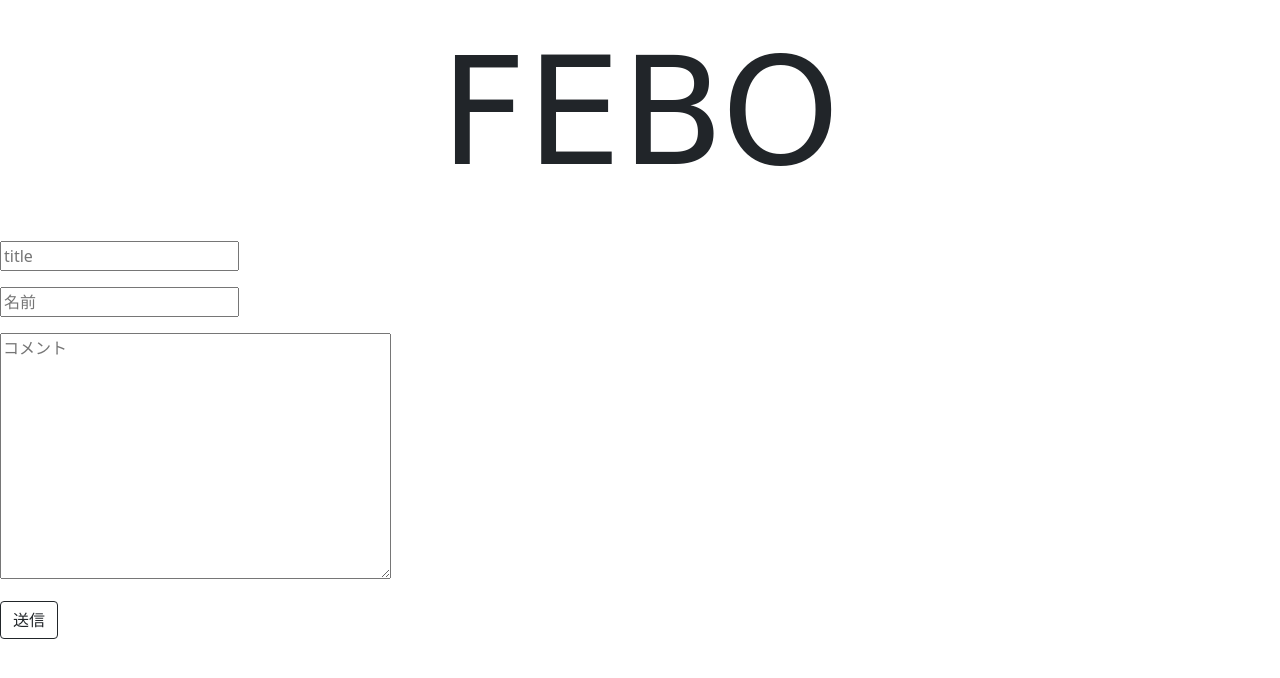
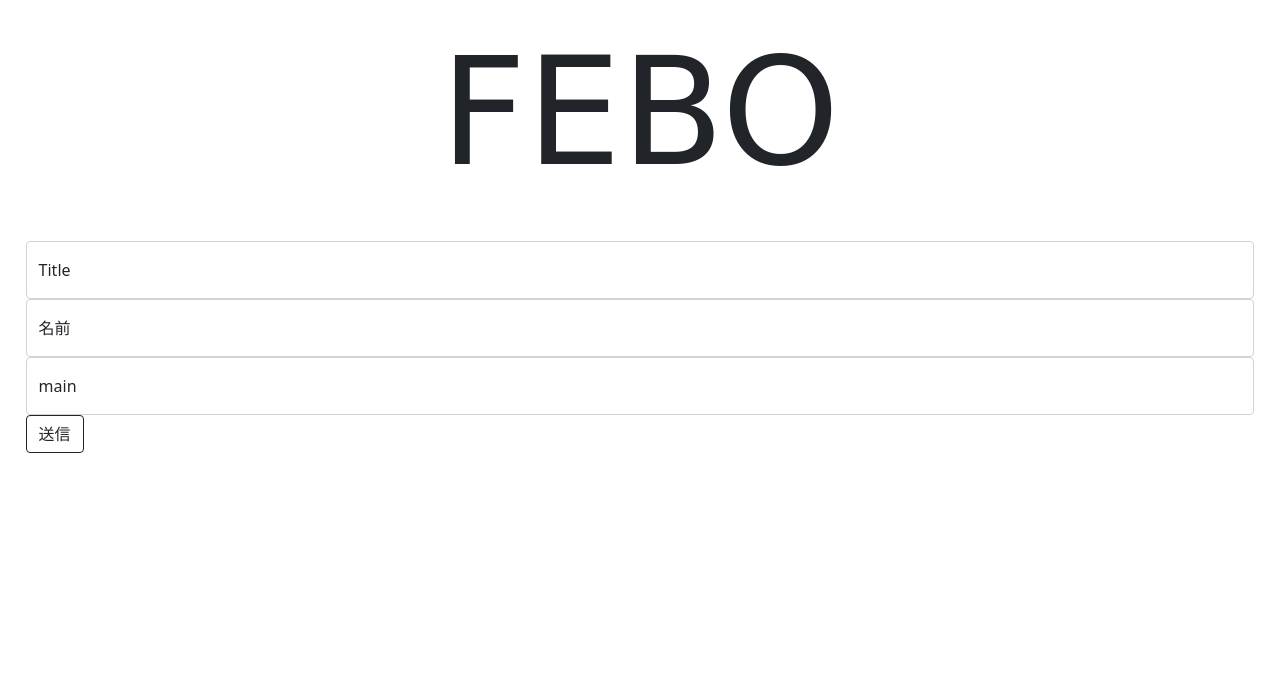
Before and after one commit to kanepasu/FEBO, a plain HTML site: page index.html in a window 1280 px wide. Drawn offline with nearby package versions, Linux system fonts and the light colour scheme; no server answers; a web font is replaced by a local one.

Commit message:
Update index.html

```diff
--- a/index.html
+++ b/index.html
@@ -8,6 +8,7 @@
     <title>FEBO</title>
     <link rel="stylesheet" href="febo.css">
     <link href="https://cdn.jsdelivr.net/npm/bootstrap@5.0.2/dist/css/bootstrap.min.css" rel="stylesheet" integrity="sha384-EVSTQN3/azprG1Anm3QDgpJLIm9Nao0Yz1ztcQTwFspd3yD65VohhpuuCOmLASjC" crossorigin="anonymous">
+    <link rel="stylesheet" href="https://fonts.googleapis.com/css2?family=Material+Symbols+Outlined:opsz,wght,FILL,GRAD@48,400,0,0" />
 </head>
 
 <body>
@@ -15,15 +16,23 @@
         <div class="title">
             <p>FEBO</p>
         </div>
-        <div>
+        <div class="mainna">
             <form
                 action="https://docs.google.com/forms/d/e/1FAIpQLSccx8zsXKsc3xyEQGlya3ufkDnuT21dNPQqcCmNkjacYAAk2g/formResponse"
                 target="hidden_iframe" method="post" onsubmit="return test(this.wcheck.value)">
-                <p><input name="entry.1087744322" placeholder="title"></p>
-                <p><input name="entry.276988893" placeholder="名前" value="" required></p>
-                <p><textarea name="entry.1362727336" placeholder="コメント" rows="10" cols="40" maxlength="400" id="wcheck"
-                        required></textarea></p>
-                <input type="submit" id="submitbutton" value="送信" class="btn btn-outline-dark">
+                <div class="form-floating">
+                    <input name="entry.1087744322" type="text" class="form-control" id="floatingPassword" placeholder="Password">
+                    <label for="floatingPassword">Title</label>
+                </div>
+                <div class="form-floating">
+                    <input name="entry.276988893" type="text" class="form-control" id="floatingPassword" placeholder="Password">
+                    <label for="floatingPassword">名前</label>
+                </div>
+                <div class="form-floating">
+                    <input name="entry.1362727336" type="text" class="form-control" id="floatingPassword" placeholder="Password">
+                    <label for="floatingPassword">main</label>
+                </div>
+                <button id="submitbutton"class="btn btn-outline-dark">送信</button>
             </form>
             <iframe onload='if(submitted){window.location="";}' id=hidden_iframe name=hidden_iframe
                 style=display:none></iframe>
@@ -33,8 +42,8 @@
             <script>
                 d3.csv("https://docs.google.com/spreadsheets/d/1puSjk4ESJpucpf_3EVNFBQ_0wktpJvWtLpZQI3TPQpk/export?format=csv&range=A3:D", function (error, data) {
                     var text = "";
-                    for (var i = 0; i < data.length; i++) {
-                        text += i + 1 + " 名前: <a href=\"mailto:" + data[i].Mail + "\">" + data[i].name + "</a> " + data[i].Timestamp + "<pre>" + data[i].main + "</pre>";
+                    for (var i = 0; i <data.length; i++) {
+                        text += i + 1 + " 名前: <div:" + data[i].Mail + "\">" + data[i].name + "</div> " + data[i].Timestamp + "<pre>" + data[i].main + "</pre>";
                     }
                     d3.select("#comments").html(text);
                 });
```
